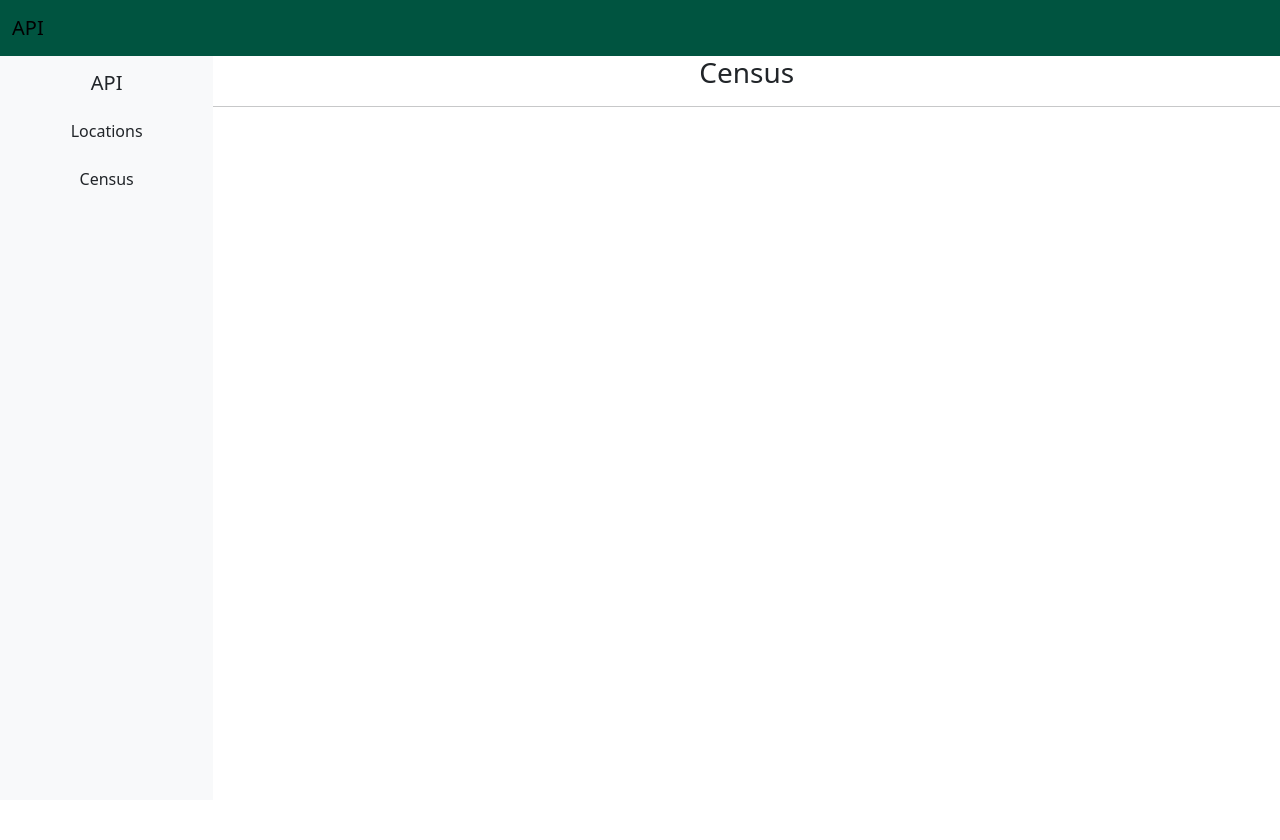
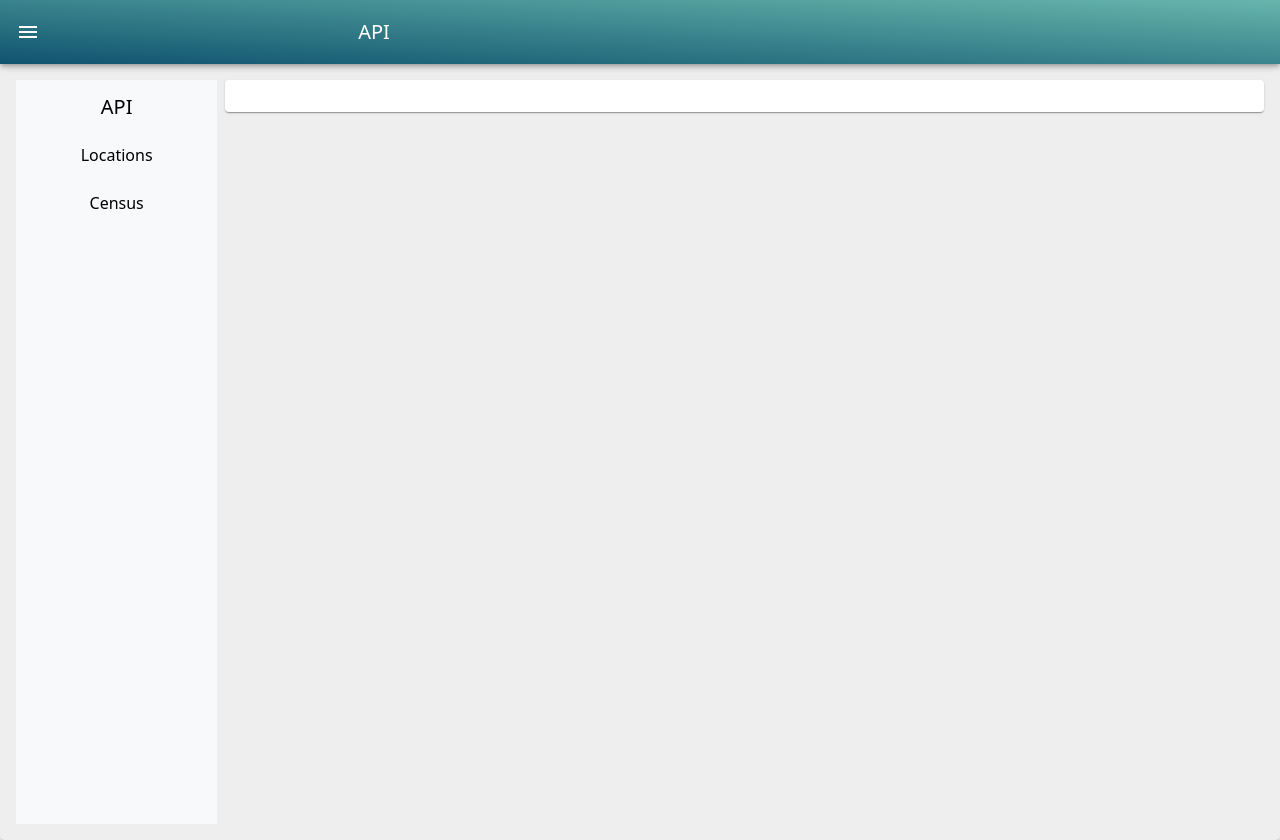
Before and after one commit to DanielHMuniz99/geodata, a Vue app in the folder app/: page /census in a window 1280 px wide. Before the commit the page ends 800 px from the top, so only its background shows below. Built offline with nearby package versions, Linux system fonts and the light colour scheme.

Commit message:
vuetify components

```diff
--- a/app/src/App.vue
+++ b/app/src/App.vue
@@ -4,17 +4,21 @@ import Sidebar from './components/Sidebar.vue';
 </script>
 
 <template>
-  <div class="row gx-0">
-    <div class="col-12">
+  <v-card class="mx-auto" color="grey-lighten-3">
+    <v-layout>
       <Header/>
-    </div>
-  </div>
-  <div class="row gx-0">
-    <div class="col-2 full-height">
-      <Sidebar/>
-    </div>
-    <div class="col-10 full-height no-overflow-x">
-      <router-view/>
-    </div>
-  </div>
+      <v-main>
+        <v-container fluid>
+          <v-row dense>
+            <v-col cols="2">
+              <Sidebar/>
+            </v-col>
+            <v-col cols="10">
+              <router-view/>
+            </v-col>
+          </v-row>
+        </v-container>
+      </v-main>
+    </v-layout>
+  </v-card>
 </template>
--- a/app/src/components/Census.vue
+++ b/app/src/components/Census.vue
@@ -1,6 +1,20 @@
 <template>
-  <div class="col-12">
-    <h3>Census</h3>
-  </div>
-  <hr>
+  <v-card>
+  <v-form>
+    <v-container>
+      <v-row>
+        <v-col
+          cols="12"
+          md="4"
+        >
+        </v-col>
+        <v-col
+          cols="12"
+          md="4"
+        >
+        </v-col>
+      </v-row>
+    </v-container>
+  </v-form>
+</v-card>
 </template>
--- a/app/src/components/Header.vue
+++ b/app/src/components/Header.vue
@@ -1,7 +1,16 @@
 <template>
-  <header class="navbar">
-    <div class="container-fluid">
-      <a class="navbar-brand" href="/">API</a>
-    </div>
-  </header>
+<v-app-bar
+    color="teal-darken-4"
+  >
+    <template v-slot:image>
+      <v-img
+        gradient="to top right, rgba(19,84,122,.8), rgba(128,208,199,.8)"
+      ></v-img>
+    </template>
+    <template v-slot:prepend>
+      <v-app-bar-nav-icon></v-app-bar-nav-icon>
+    </template>
+    <v-app-bar-title>API</v-app-bar-title>
+    <v-spacer></v-spacer>
+  </v-app-bar>
 </template>
--- a/app/src/components/Locations.vue
+++ b/app/src/components/Locations.vue
@@ -1,6 +1,20 @@
 <template>
-  <div class="col-12">
-    <h3>Locations</h3>
-  </div>
-  <hr>
+  <v-card>
+  <v-form>
+    <v-container>
+      <v-row>
+        <v-col
+          cols="12"
+          md="4"
+        >
+        </v-col>
+        <v-col
+          cols="12"
+          md="4"
+        >
+        </v-col>
+      </v-row>
+    </v-container>
+  </v-form>
+</v-card>
 </template>
--- a/app/src/style.css
+++ b/app/src/style.css
@@ -87,22 +87,8 @@ button:focus-visible {
   overflow-y: auto;
   background: #f8f9fa;
   padding: 15px;
-  left: 0;
-  top: 56px;
-  width: 100%;
   height: calc(100vh - 56px);
 }
-
-/* .sidebar {
-  position: fixed;
-  top: 56px;
-  left: 0;
-  width: 100%;
-  height: calc(100vh - 56px);
-  background: #f8f9fa;
-  padding: 15px;
-  overflow-y: auto;
-} */
 
 .clickable {
   cursor: pointer;
```
